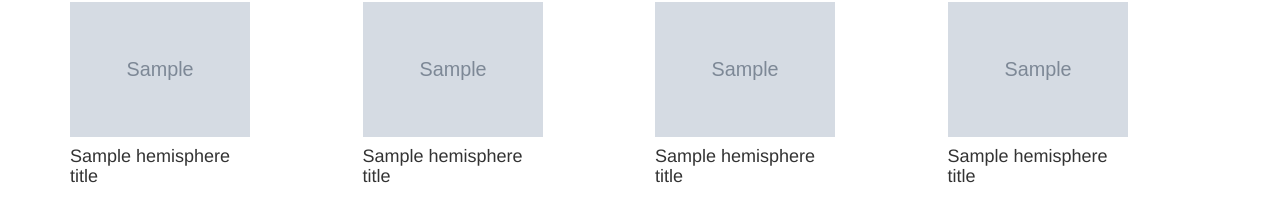
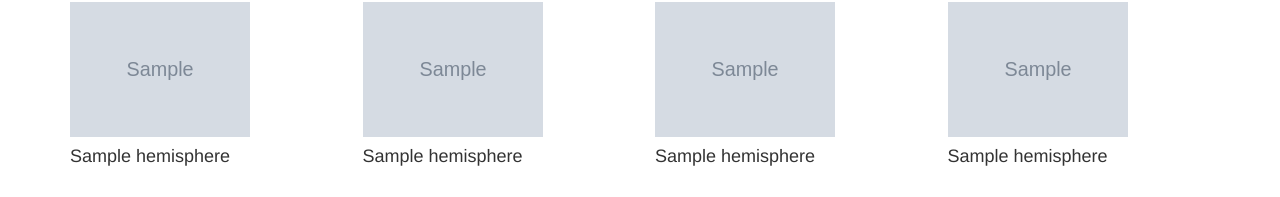
Before and after one commit to syd-cavs/web-scraping-challenge, a Flask app: template Mission_to_Mars/templates/index.html in a window 1280 px wide. Shown: the part 842-1039 px from the top of the page. After the commit the page ends 1008 px from the top, so only its background shows below. Run offline with Flask 2, Linux system fonts and the light colour scheme; the template is opened without the code that fills it: most values are stand-ins (such as "Sample title", 1, 10 or a date in 2020); grey boxes marked "Sample" are stand-in pictures; some libraries are stand-ins or nearby versions.

Commit message:
added images and completed!

```diff
--- a/Mission_to_Mars/app.py
+++ b/Mission_to_Mars/app.py
@@ -13,8 +13,8 @@ def home():
 
 @app.route("/scrape")
 def scrape():
-    mars_info = scrape_mars.scrape()
-    mongo.db.mars.update({}, mars_info, upsert=True)
+    mars_data = scrape_mars.scrape()
+    mongo.db.mars.update({}, mars_data, upsert=True)
 
     return redirect("/")
 
--- a/Mission_to_Mars/templates/index.html
+++ b/Mission_to_Mars/templates/index.html
@@ -32,7 +32,7 @@
 
         <div class = "col-md-4">
             <h3> Mars Facts </h3>
-            <table class="table-sm">{{ mars_info.html_table | safe }}</table>
+            <table class="table-sm">{{ mars_data.html_table | safe }}</table>
         </div>
     </div>
   </div>
@@ -45,36 +45,36 @@
     <div class = "row">
         <div class = "col-md-3">
             <div class="card" style="width: 18rem;">
-                <img src="{{ mars_data.hemsiphere[0]['img_url'] | safe }}" class="img-responsive" alt={{ mars_data.hemisphere[0]["title"]}}>
+                <img src="{{ mars_data.hemispheres[0]['img_url'] | safe }}" class="img-responsive" alt={{ mars_data.hemispheres[0]["title"]}}>
                 <div class="card-body">
-                    <h4 class="card-title">{{ mars_data.hemisphere_title[0] }}</h4>
+                    <h4 class="card-title">{{ mars_data.hemispheres[0]['title'] }}</h4>
                 </div>
             </div>
         </div>
 
         <div class = "col-md-3">
             <div class="card" style="width: 18rem;">
-                <img src="{{ mars_data.hemsiphere_images[1] | safe }}" class="img-responsive" alt={{ mars_data.hemisphere[1]["title"]}}>
+                <img src="{{ mars_data.hemispheres[1]['img_url'] | safe }}" class="img-responsive" alt={{ mars_data.hemispheres[1]["title"]}}>
                 <div class="card-body">
-                    <h4 class="card-title">{{ mars_data.hemisphere_title[1] }}</h4>
+                    <h4 class="card-title">{{ mars_data.hemispheres[1]['title'] }}</h4>
                 </div>
             </div>
         </div>
 
         <div class = "col-md-3">
             <div class="card" style="width: 18rem;">
-                <img src="{{ mars_data.hemsiphere_images[2] | safe }}" class="img-responsive" alt={{ mars_data.hemisphere[2]["title"]}}>
+                <img src="{{ mars_data.hemispheres[2]['img_url'] | safe }}" class="img-responsive" alt={{ mars_data.hemispheres[2]["title"]}}>
                 <div class="card-body">
-                    <h4 class="card-title">{{ mars_data.hemisphere_title[2] }}</h4>
+                    <h4 class="card-title">{{ mars_data.hemispheres[2]['title'] }}</h4>
                 </div>
             </div>
         </div>
 
         <div class = "col-md-3">
             <div class="card" style="width: 18rem;">
-                <img src="{{ mars_data.hemsiphere_images[3] }}" class="img-responsive" alt={{ mars_data.hemisphere[3]["title"] }}>
+                <img src="{{ mars_data.hemispheres[3]['img_url'] }}" class="img-responsive" alt={{ mars_data.hemispheres[3]["title"] }}>
                 <div class="card-body">
-                    <h4 class="card-title">{{ mars_data.hemisphere_title[3] }}</h4>
+                    <h4 class="card-title">{{ mars_data.hemispheres[3]['title'] }}</h4>
                 </div>
             </div>
         </div>
```
Also changed, not shown: Mission_to_Mars/scrape_mars.py (+6 -5 lines), Mission_to_Mars/Images/HTML_layout_coded.png (added), Mission_to_Mars/Images/HTML_scraped_coded.png (added), index.html (deleted), style.css (deleted), 4 other files.
